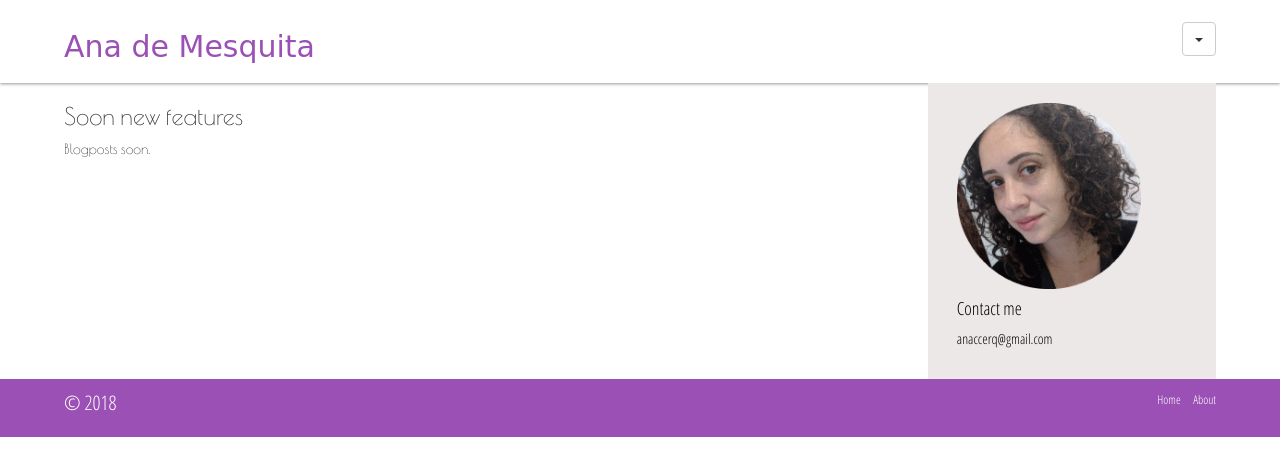
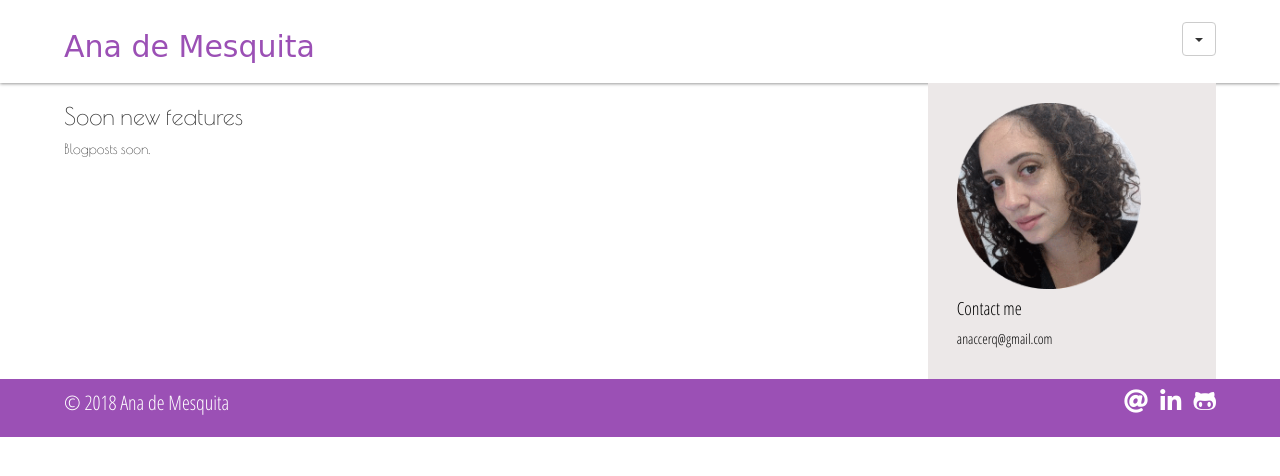
Before and after one commit to anaccerq/anaccerq.github.io, a plain HTML site: page about.html in a window 1280 px wide. Drawn offline with nearby package versions, Linux system fonts and the light colour scheme; a web font is replaced by a local one.

Commit message:
Fixed about

```diff
--- a/about.html
+++ b/about.html
@@ -46,13 +46,21 @@
 
         </main>
         <footer class="main-footer clearfix">
-            <p class="copyright">
-                &copy; 2018
-            </p>
-            <ul class="footer-nav clearfix">
-                <li><a href="index.html">Home</a></li>
-                <li><a href="about.html">About</a></li>
-            </ul>
+                <p class="copyright">
+                    &copy; 2018 Ana de Mesquita
+                </p>
+
+                <ul class="footer-nav clearfix">
+                    <li><a href="mailto:anaccerq@gmail.com">
+                        <i class="fas fa-at fa-2x"></i>
+                    </a></li>
+                    <li><a href="https://www.linkedin.com/in/anademesquita/" target="_blank">
+                        <i class="fab fa-linkedin-in fa-2x"></i>
+                    </a></li>
+                    <li><a href="https://github.com/anaccerq" target="_blank">
+                        <i class="fab fa-github-alt fa-2x"></i>
+                    </a></li>
+                </ul>
         </footer>
     </body>
 </html>
```
